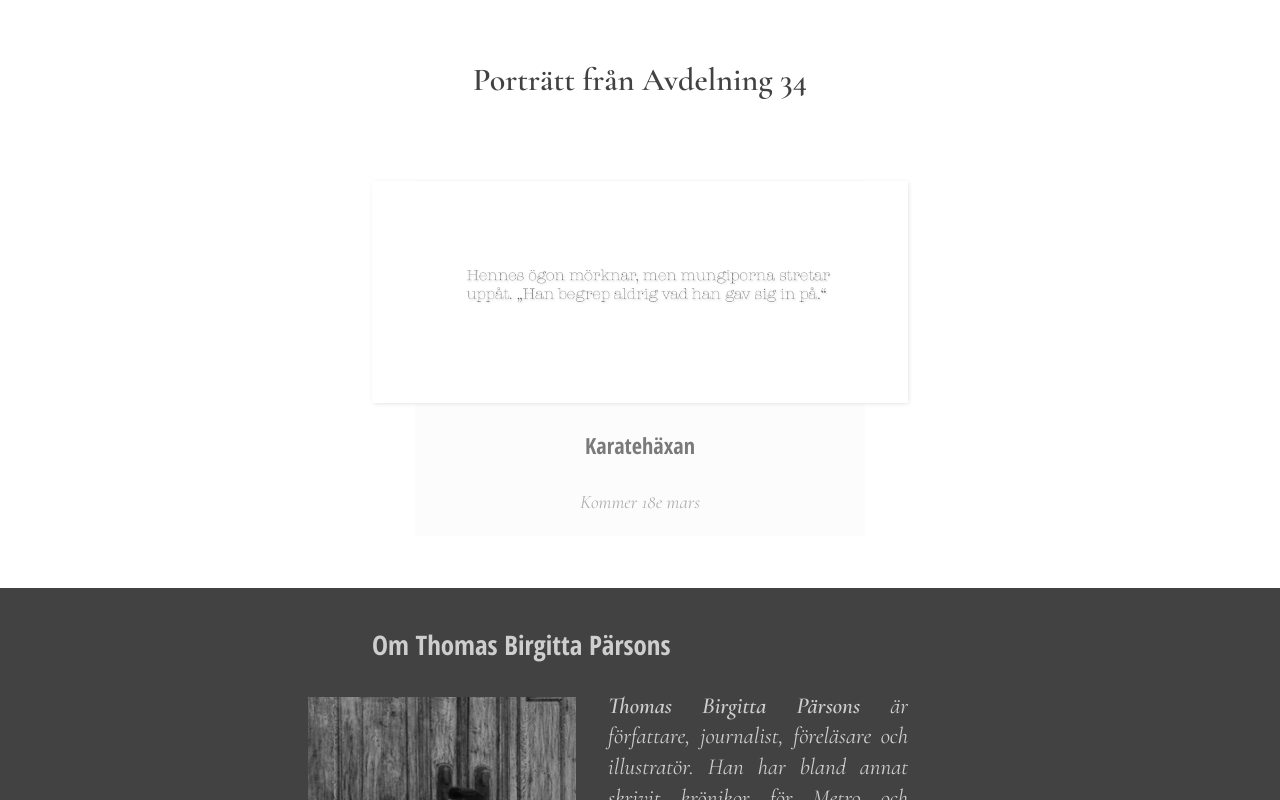
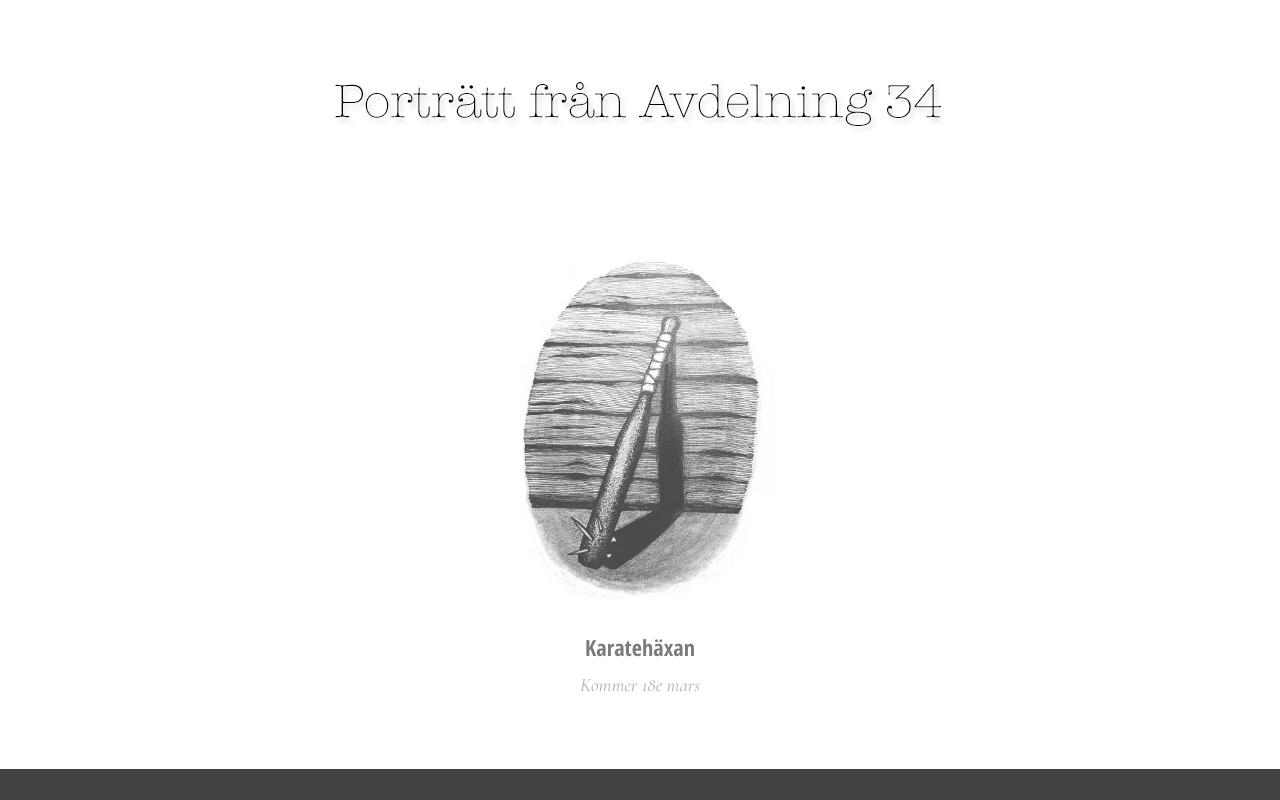
Before and after one commit to rymdpeter/avd34, a plain HTML site: page index.html in a window 1280 px wide. Shown: the top 800 px of the page. Drawn offline with nearby package versions, Linux system fonts and the light colour scheme.

Commit message:
Image teaser added

```diff
--- a/index.html
+++ b/index.html
@@ -8,12 +8,12 @@
 </head>
 <body class="start-page">
 
-  <h1 class="title">
-    Porträtt från Avdelning 34
-  </h1>
+  <div class="text-center">
+    <img src="images/avdelning34.png" />
+  </div>
   <section class="articles">
   <article class="article-listing coming">
-    <img src="images/karatehaxan-teaser.png" alt='Hennes ögon mörknar, men mungiporna stretar uppåt. "Han begrep aldrig vad han gav sig in på."' class="teaser"/>
+    <img src="images/slagtra-small.jpg" alt='Hennes ögon mörknar, men mungiporna stretar uppåt. "Han begrep aldrig vad han gav sig in på."' class="teaser"/>
     <h1>
       Karatehäxan
       </h1>
--- a/styles/styles.css
+++ b/styles/styles.css
@@ -41,8 +41,6 @@ article {
   flex: 0 1 450px;
   margin:20px;
   padding:0 20px 20px;
-  background:#fcfcfc;
-  border:1px solid #fcfcfc;
 
   text-align: center;
 }
@@ -52,6 +50,9 @@ article {
   }
 
 
+.text-center {
+  text-align: center;
+}
 
 .intro {
   text-align: center;
@@ -60,7 +61,7 @@ article {
 }
 
 .article-listing h1 {
-  margin: 32px 0;
+  margin: 32px 0 12px;
 }
 
 h1,h2,h3,h4,h4 {
@@ -129,7 +130,6 @@ img.teaser {
       max-width: none;
       margin: 0 -64px;
       border-radius: 2px;
-      box-shadow: 1px 1px 5px -1px #ccc;
     }
 
     img.left {
```
Also changed, not shown: images/slagtra-small.jpg (added), images/slagtra.jpg (added).
